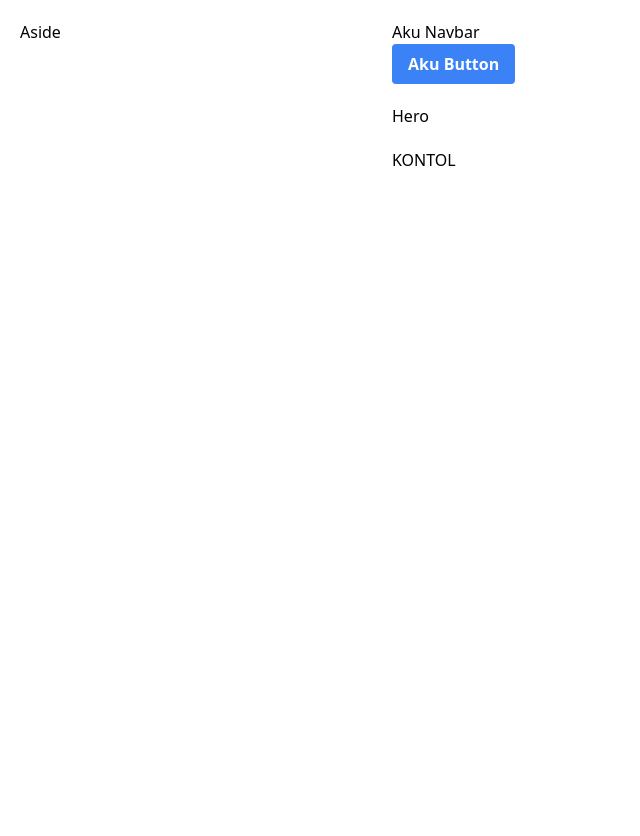
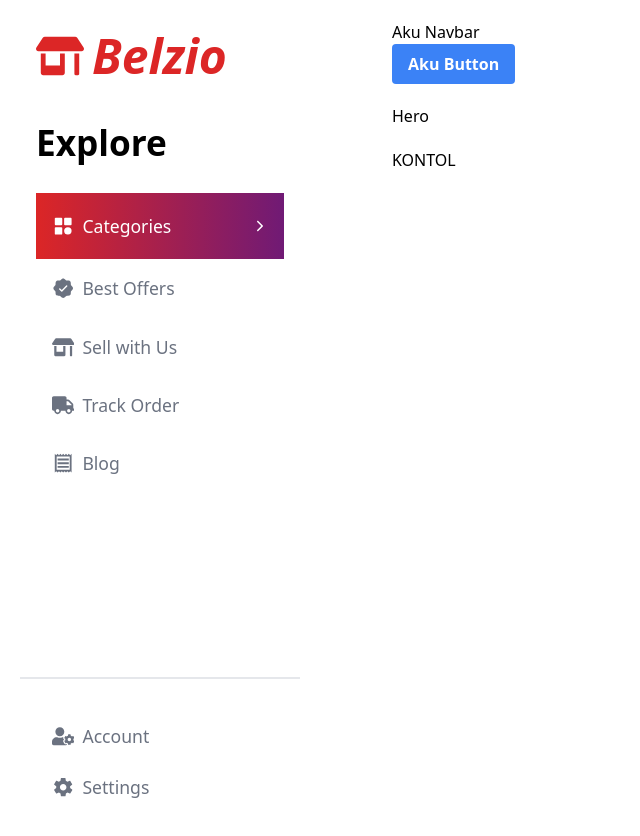
Before and after one commit to Aldyfaisal80/git-kolep, a React (Vite) app: page / in a window 1280 px wide. Shown: the top 836 px of the page, without its empty margins (0-640 px from the left). Before the commit the page ends 800 px from the top, so only its background shows below. Built offline with nearby package versions, Linux system fonts and the light colour scheme.

Commit message:
Update sidebar done

```diff
--- a/package.json
+++ b/package.json
@@ -11,7 +11,8 @@
   },
   "dependencies": {
     "react": "^18.3.1",
-    "react-dom": "^18.3.1"
+    "react-dom": "^18.3.1",
+    "react-icons": "^5.2.1"
   },
   "devDependencies": {
     "@tanstack/react-query": "^5.51.15",
--- a/src/components/fragments/Aside.tsx
+++ b/src/components/fragments/Aside.tsx
@@ -1,5 +1,64 @@
+import { FaStoreAlt } from "react-icons/fa";
+import { TbCategoryFilled } from "react-icons/tb";
+import { IoIosArrowForward } from "react-icons/io";
+import { PiSealCheckFill } from "react-icons/pi";
+import { FaTruck } from "react-icons/fa";
+import { MdOutlineReceipt } from "react-icons/md";
+import { FaUserCog } from "react-icons/fa";
+import { IoMdSettings } from "react-icons/io";
+
 export default function Aside() {
   return (
-    <div>Aside</div>
-  )
+    <div>
+      <aside className="flex flex-col w-[280px] min-h-screen justify-between">
+        <div className="flex flex-col px-4 gap-6">
+          <h1 className="flex items-center text-red-600 text-[3rem] gap-2 font-bold italic cursor-pointer">
+            <FaStoreAlt />
+            Belzio
+          </h1>
+          <p className="text-[2.2rem] font-bold cursor-pointer">Explore</p>
+          <div className="flex flex-col">
+            <button className="flex items-center justify-between px-4 py-5 text-white bg-gradient-to-r from-red-600 to-fuchsia-900">
+              <span className="flex items-center gap-2 text-[1.1rem]">
+                <TbCategoryFilled className="text-[1.4rem]"/> Categories
+              </span>
+              <IoIosArrowForward />
+            </button>
+            <button className="flex items-center justify-between px-4 py-4 text-gray-500 hover:text-gray-950">
+              <span className="flex items-center gap-2 text-[1.1rem]">
+                <PiSealCheckFill className="text-[1.4rem]"/> Best Offers
+              </span>
+            </button>
+            <button className="flex items-center justify-between px-4 py-4 text-gray-500 hover:text-gray-950">
+              <span className="flex items-center gap-2 text-[1.1rem]">
+                <FaStoreAlt className="text-[1.4rem]"/> Sell with Us
+              </span>
+            </button>
+            <button className="flex items-center justify-between px-4 py-4 text-gray-500 hover:text-gray-950">
+              <span className="flex items-center gap-2 text-[1.1rem]">
+                <FaTruck className="text-[1.4rem]"/> Track Order
+              </span>
+            </button>
+            <button className="flex items-center justify-between px-4 py-4 text-gray-500 hover:text-gray-950">
+              <span className="flex items-center gap-2 text-[1.1rem]">
+                <MdOutlineReceipt className="text-[1.4rem]"/> Blog
+              </span>
+            </button>
+          </div>
+        </div>
+        <div className="flex flex-col py-2 px-4 pt-8 border-t-2">
+          <button className="flex items-center justify-between px-4 py-3 text-gray-500 hover:text-gray-950">
+            <span className="flex items-center gap-2 text-[1.1rem]">
+              <FaUserCog className="text-[1.4rem]"/> Account
+            </span>
+          </button>
+          <button className="flex items-center justify-between px-4 py-3 text-gray-500 hover:text-gray-950">
+            <span className="flex items-center gap-2 text-[1.1rem]">
+              <IoMdSettings className="text-[1.4rem]"/> Settings
+            </span>
+          </button>
+        </div>
+      </aside>
+    </div>
+  );
 }
```
Also changed, not shown: 1 other file (tests, documents, lock files or other folders).
